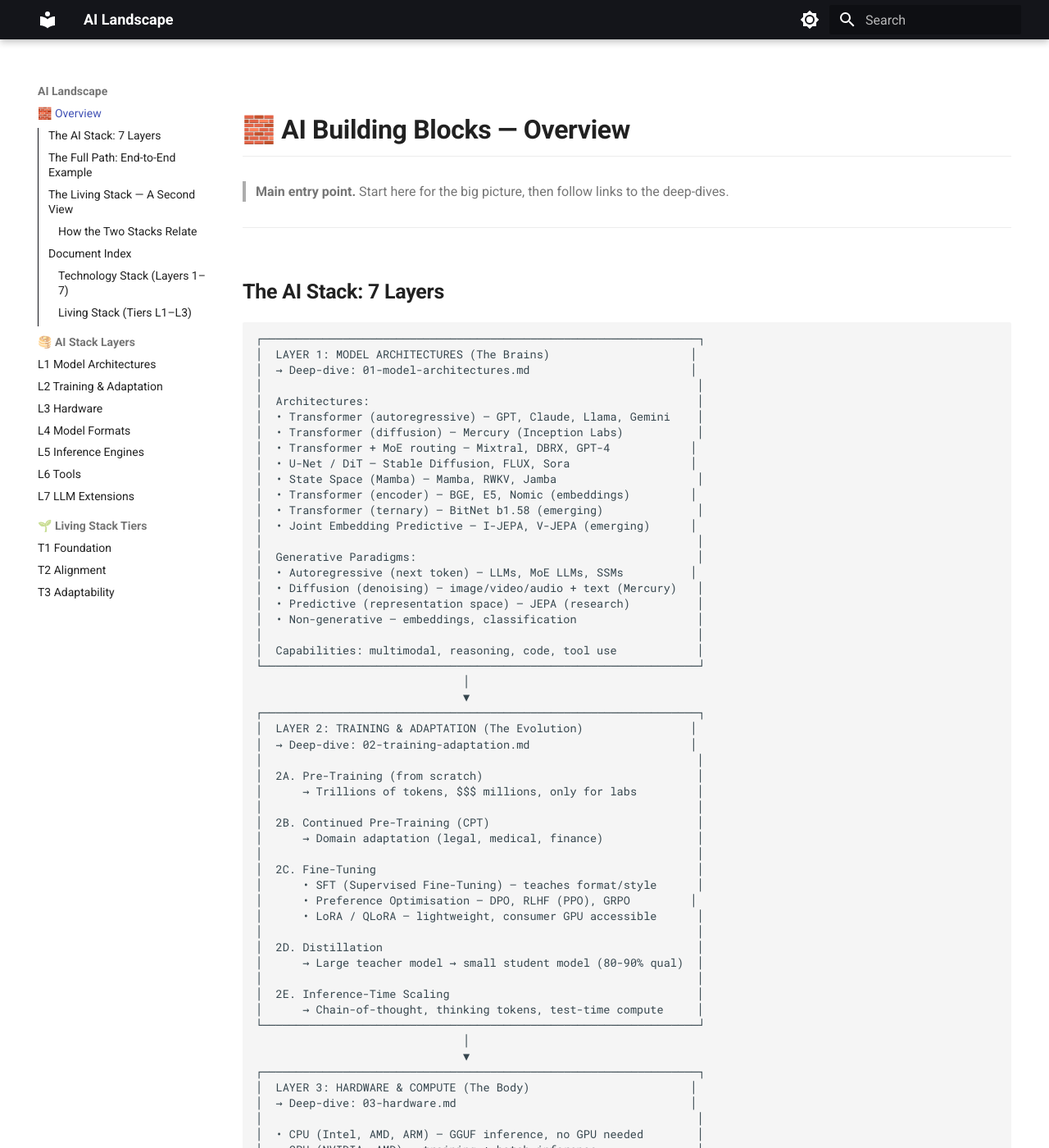
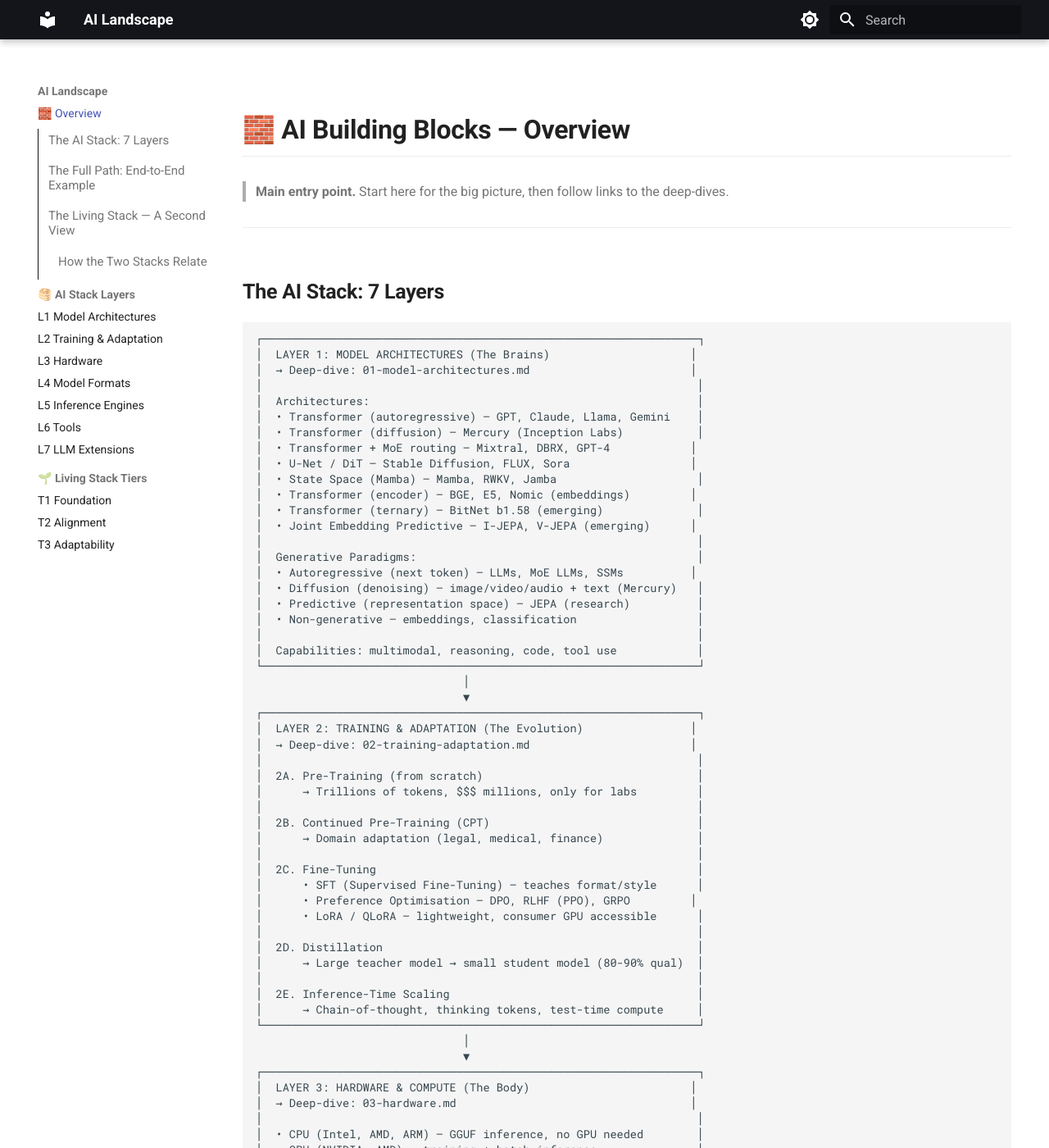
Before and after one commit to jaojbls/ai-landscape, an MkDocs documentation site: the page built from docs/index.md, in a window 1280 px wide and 1400 px high. Shown: the whole window at 82% size. Built offline with MkDocs 1.6.1 and Material for MkDocs 9.7.7, drawn with Linux system fonts in a browser that asks for light colours; some of the changed text lies outside the part shown.

Commit message:
UI: Refine sidebar TOC font size and clean up Document Index

```diff
--- a/docs/index.md
+++ b/docs/index.md
@@ -225,27 +225,3 @@ These are two views of the same system:
 | Alignment | L2 (SFT, DPO, LoRA, Distillation) | "How do I customize its behaviour?" |
 | Adaptability | L7 (RAG, Agents, MCP, Memory) | "How do I extend it at runtime?" |
 | — | L3–L6 (Hardware, Formats, Engines, Tools) | Infrastructure that enables all tiers |
-
----
-
-## Document Index
-
-### Technology Stack (Layers 1–7)
-
-| # | Document | Topic |
-|:--|:--|:--|
-| 01 | [Model Architectures](./01-model-architectures.md) | Architectures × paradigms, JEPA, capabilities, inference parameters |
-| 02 | [Training & Adaptation](./02-training-adaptation.md) | Pre-training, SFT, RLHF/DPO/GRPO, LoRA/QLoRA, distillation |
-| 03 | [Hardware](./03-hardware.md) | CPU, GPU, TPU, LPU, NPU, Apple Silicon, ASIC, Analog AI |
-| 04 | [Model Formats](./04-model-formats.md) | Weight/Interchange/Runtime formats, quantisation, deployment |
-| 05 | [Inference Engines](./05-inference-engines.md) | llama.cpp, vLLM, SGLang, TGI, TensorRT-LLM, edge runtimes |
-| 06 | [Tools & Environments](./06-tools.md) | Model servers, desktop apps, cloud assistants, AI IDEs, CLI agents, no-code |
-| 07 | [LLM Extensions](./07-llm-extensions.md) | Agents, MCP, RAG, Memory, Function Calling, A2A |
-
-### Living Stack (Tiers L1–L3)
-
-| # | Document | Topic |
-|:--|:--|:--|
-| L1 | [Foundation](./L1-foundation.md) | Base models, pre-training, CPT, model selection guide |
-| L2 | [Alignment](./L2-alignment.md) | SFT, RLHF, DPO, GRPO, KTO, LoRA/QLoRA, distillation, inference-time scaling |
-| L3 | [Adaptability](./L3-adaptability.md) | RAG pipeline, agents, MCP, A2A, memory, RAG vs fine-tuning |
--- a/docs/stylesheets/extra.css
+++ b/docs/stylesheets/extra.css
@@ -44,3 +44,23 @@
   margin-top: 1rem;
   margin-bottom: 1.5rem;
 }
+
+/* ==========================================================================
+   LEFT SIDEBAR / TOC STYLING
+   ========================================================================== */
+
+/* Target only the nested Table of Contents links (which always have a hash #) */
+.md-nav__link[href*="#"] {
+  font-size: 0.75rem !important;        /* Smaller font */
+  line-height: 1.2 !important;
+  padding-top: 0.25rem !important;      /* Tighter vertical spacing */
+  padding-bottom: 0.25rem !important;
+  color: var(--md-default-fg-color--light) !important; /* Softer color */
+}
+
+/* Highlight the active/hovered section in the TOC */
+.md-nav__link[href*="#"]:hover,
+.md-nav__link[href*="#"].md-nav__link--active {
+  color: var(--md-primary-color) !important;
+  font-weight: 600 !important;
+}
```
